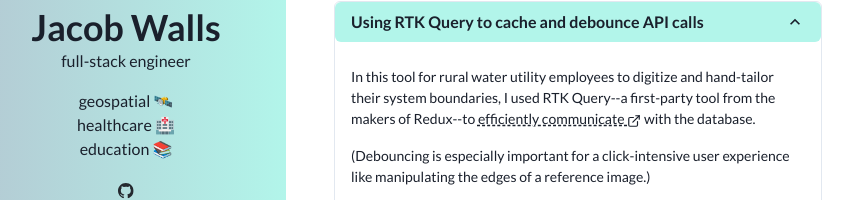
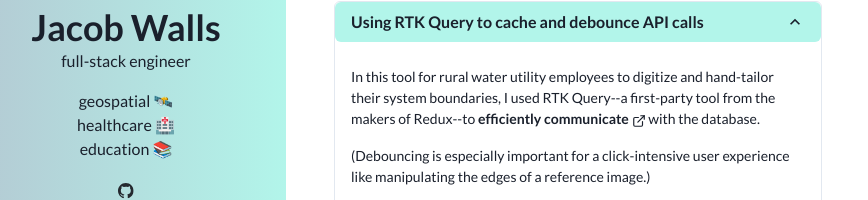
Before and after one commit to jacobtylerwalls/dev-portfolio, a React (Create React App) app in the folder src/app/: page / in a window 1280 px wide. Both pictures are taken after a click on the button "Using RTK Query to cache and debounce API calls". Shown: the part 194-394 px from the top of the page, without its empty margins (34-902 px from the left). Built offline with nearby package versions, Linux system fonts and the light colour scheme.

Commit message:
Replace dashed underlining on links with bolding

```diff
--- a/src/app/src/components/WorkSamples.tsx
+++ b/src/app/src/components/WorkSamples.tsx
@@ -63,8 +63,9 @@
                                                 <Fragment key={index}>
                                                     <Text fontSize='sm' mt={4}>
                                                         {p.split(magicPhrase)[0]}
-                                                        <Link mb={0} href={sample.link} textDecoration='underline' textDecorationStyle='dashed'>
-                                                            {magicPhrase + ' '}<Icon as={ExternalLinkIcon} />
+                                                        <Link mb={0} href={sample.link} fontWeight='bold'>
+                                                            {magicPhrase + ' '}
+                                                            <Icon as={ExternalLinkIcon} />
                                                         </Link>
                                                         {' '}
                                                         {p.split(magicPhrase)[1]}
```
Also changed, not shown: 1 other file (tests, documents, lock files or other folders).
